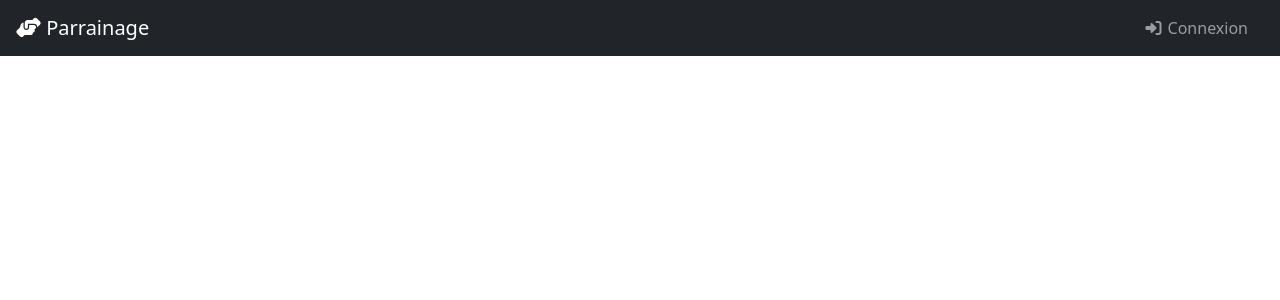
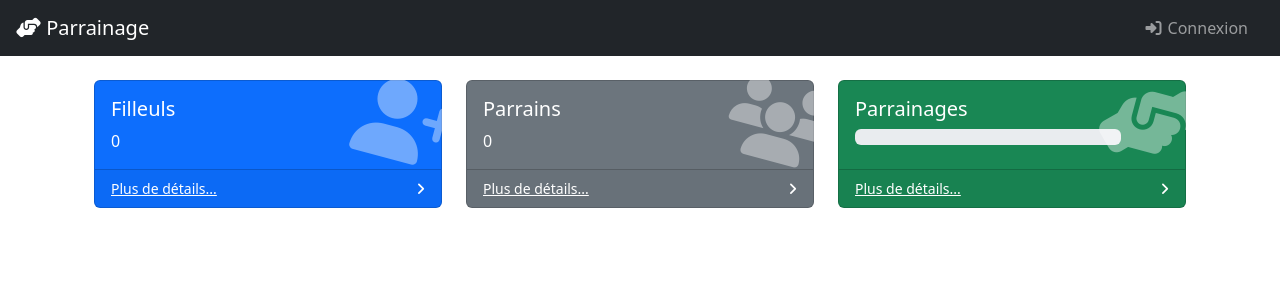
Before and after one commit to math-98/parrains-front, a Vue app: page / in a window 1280 px wide. Shown: the top 300 px of the page. Built offline with nearby package versions, Linux system fonts and the light colour scheme; no server answers.

Commit message:
Home view
 - Add view
 - Add routing
 - Edit custom.scss

```diff
--- a/src/assets/custom.scss
+++ b/src/assets/custom.scss
@@ -5,6 +5,16 @@
     align-items: center;
 }
 
+.card-body-icon {
+    position: absolute;
+    z-index: 0;
+    top: -1.25rem;
+    right: -1rem;
+    opacity: 0.4;
+    font-size: 5rem;
+    transform: rotate(15deg);
+}
+
 $custom-file-text: (
     fr: "Parcourir"
 );
--- a/src/layouts/MainLayout.vue
+++ b/src/layouts/MainLayout.vue
@@ -1,9 +1,9 @@
 <template>
   <nav class="sb-topnav navbar navbar-expand navbar-dark bg-dark mb-4">
-    <a class="navbar-brand ps-3" href="#">
+    <router-link class="navbar-brand ps-3" :to="{ name: 'home' }">
       <i class="fas fa-hands-helping"></i>
       Parrainage
-    </a>
+    </router-link>
 
     <ul class="navbar-nav ms-auto me-3 me-lg-4">
       <li class="nav-item dropdown" v-if="user">
--- a/src/router/index.ts
+++ b/src/router/index.ts
@@ -3,6 +3,7 @@ import MainLayout from "../layouts/MainLayout.vue";
 import FullpageLayout from "../layouts/FullpageLayout.vue";
 import LoginView from "../views/auth/LoginView.vue";
 import ResetPasswordView from "../views/auth/ResetPasswordView.vue";
+import HomeView from "@/views/HomeView.vue";
 
 const router = createRouter({
   history: createWebHistory(import.meta.env.BASE_URL),
@@ -11,7 +12,13 @@ const router = createRouter({
       path: "/",
       name: "root",
       component: MainLayout,
-      children: [],
+      children: [
+        {
+          path: "/",
+          name: "home",
+          component: HomeView,
+        },
+      ],
     },
     {
       path: "/auth",
--- a/src/views/HomeView.vue
+++ b/src/views/HomeView.vue
@@ -1,9 +1,142 @@
-<script setup lang="ts">
-import TheWelcome from "../components/TheWelcome.vue";
+<template>
+  <div class="row">
+    <div
+      v-bind:class="{
+        'col-xl-3': user,
+        'col-xl-4': !user,
+        'col-sm-6': true,
+        'mb-3': true,
+      }"
+    >
+      <div class="card text-white bg-primary o-hidden h-100">
+        <div class="card-body">
+          <div class="card-body-icon">
+            <i class="fas fa-fw fa-user-plus"></i>
+          </div>
+
+          <h5>Filleuls</h5>
+          {{ filleulsCount }}
+        </div>
+        <a
+          class="card-footer d-flex align-items-center justify-content-between"
+          href="#"
+        >
+          <span class="small text-white">Plus de détails...</span>
+          <div class="small text-white">
+            <i class="fas fa-angle-right"></i>
+          </div>
+        </a>
+      </div>
+    </div>
+    <div
+      v-bind:class="{
+        'col-xl-3': user,
+        'col-xl-4': !user,
+        'col-sm-6': true,
+        'mb-3': true,
+      }"
+    >
+      <div class="card text-white bg-secondary o-hidden h-100">
+        <div class="card-body">
+          <div class="card-body-icon">
+            <i class="fas fa-fw fa-users"></i>
+          </div>
+
+          <h5>Parrains</h5>
+          {{ parrainsCount }}
+        </div>
+        <a
+          class="card-footer d-flex align-items-center justify-content-between"
+          href="#"
+        >
+          <span class="small text-white">Plus de détails...</span>
+          <div class="small text-white">
+            <i class="fas fa-angle-right"></i>
+          </div>
+        </a>
+      </div>
+    </div>
+    <div v-if="user" class="col-xl-3 col-sm-6 mb-3">
+      <div class="card text-white bg-dark o-hidden h-100">
+        <div class="card-body">
+          <div class="card-body-icon">
+            <i class="fas fa-fw fa-users-cog"></i>
+          </div>
+
+          <h5>Managers</h5>
+          {{ managersCount }}
+        </div>
+        <a
+          class="card-footer d-flex align-items-center justify-content-between"
+          href="#"
+        >
+          <span class="small text-white">Plus de détails...</span>
+          <div class="small text-white">
+            <i class="fas fa-angle-right"></i>
+          </div>
+        </a>
+      </div>
+    </div>
+    <div
+      v-bind:class="{
+        'col-xl-3': user,
+        'col-xl-4': !user,
+        'col-sm-6': true,
+        'mb-3': true,
+      }"
+    >
+      <div class="card text-white bg-success o-hidden h-100">
+        <div class="card-body">
+          <div class="card-body-icon">
+            <i class="fas fa-fw fa-hands-helping"></i>
+          </div>
+          <div class="me-5">
+            <h5>Parrainages</h5>
+            <span v-if="parrainageRatio === 100">Terminé !</span>
+            <div class="progress" v-else>
+              <div
+                class="progress-bar"
+                role="progressbar"
+                :style="'width: ' + parrainageRatio + '%;'"
+                :aria-valuenow="parrainageRatio"
+                aria-valuemin="0"
+                aria-valuemax="100"
+              >
+                {{ parrainageRatio }} %
+              </div>
+            </div>
+          </div>
+        </div>
+        <a
+          class="card-footer d-flex align-items-center justify-content-between"
+          href="#"
+        >
+          <span class="small text-white">Plus de détails... </span>
+          <div class="small text-white">
+            <i class="fas fa-angle-right"></i>
+          </div>
+        </a>
+      </div>
+    </div>
+  </div>
+</template>
+
+<script>
+import { mapState } from "vuex";
+
+export default {
+  data() {
+    return {
+      filleulsCount: 0,
+      parrainsCount: 0,
+      parrainageRatio: 0,
+      managersCount: 0,
+    };
+  },
+  computed: {
+    ...mapState({
+      user: (state) => state.authentication.user,
+    }),
+  },
+};
 </script>
-
-<template>
-  <main>
-    <TheWelcome />
-  </main>
-</template>
```
